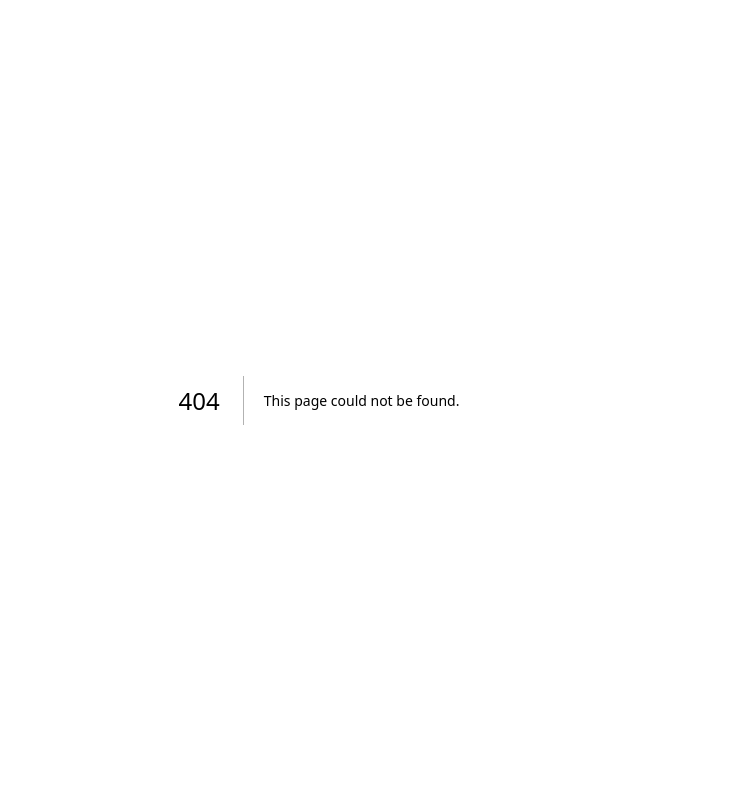
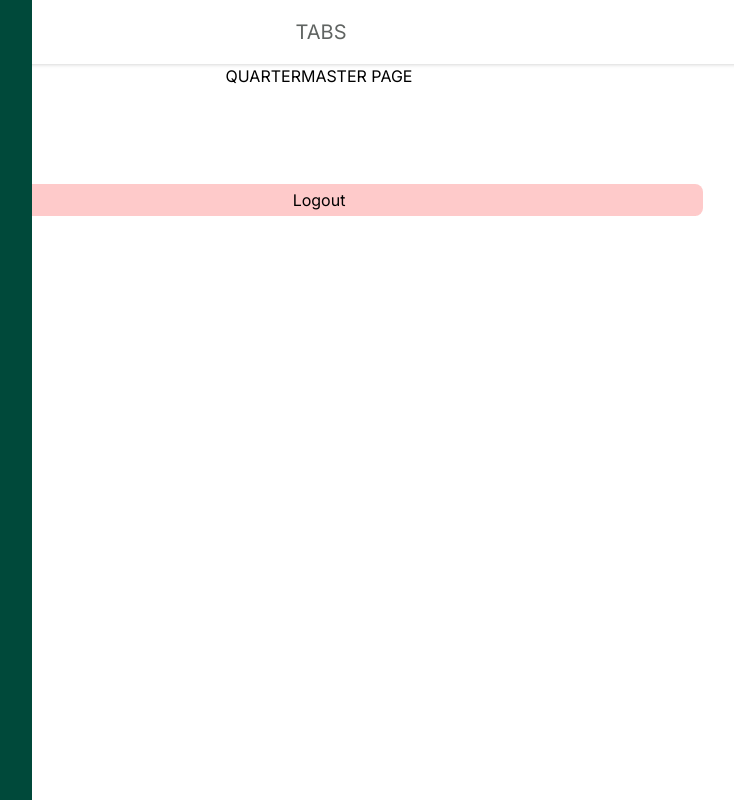
Before and after one commit to ignatiusoey09/TABS, a Next.js app in the folder client/: page /quartermaster in a window 1280 px wide. Before the commit this address had no page. Shown: the whole page, without its empty margins (321-1055 px from the left). Built offline with nearby package versions, Linux system fonts and the light colour scheme.

Commit message:
added separate qm and student profile pages

```diff
--- /dev/null
+++ b/client/src/app/(profiles)/quartermaster/page.tsx
@@ -0,0 +1,46 @@
+'use client'
+
+import { useRouter } from "next/navigation";
+import { useAuthContext } from "@/app/hooks/useAuthContext";
+import { useLogout } from "@/app/hooks/useLogout";
+import Layout from "@/app/components/layout";
+
+export default function Profile () {
+    const router = useRouter();
+    const { logout } = useLogout();
+    const { state } = useAuthContext();
+
+    //retrieve stored user in localstorage
+    const retrieve = state.user;
+
+    var user;
+    if (retrieve) {
+        user = retrieve.user;
+    } else {
+        user = {email:"", role:""};
+    }
+
+    const handleClick = () => {
+        logout();
+        //send back to login page
+        router.push("/");
+    }
+    return (
+        <Layout>
+            <div className="flex flex-col w-screen grow items-center">
+                <h1>QUARTERMASTER PAGE</h1>
+                <h2 className="mt-12">
+                    {user.email}
+                </h2>
+                <h2>
+                    {user.role}
+                </h2>
+                <button
+                    className="bg-red-200 rounded-lg mt-12"
+                    onClick={handleClick}>
+                        Logout
+                </button>
+            </div>
+        </Layout>
+    );
+}
--- a/client/src/app/profile/page.tsx
+++ b/client/src/app/(profiles)/student/page.tsx
@@ -1,9 +1,9 @@
 'use client'
 
 import { useRouter } from "next/navigation";
-import Layout from "../components/layout";
-import { useLogout } from "../hooks/useLogout";
-import { useAuthContext } from "../hooks/useAuthContext";
+import Layout from "../../components/layout";
+import { useLogout } from "../../hooks/useLogout";
+import { useAuthContext } from "../../hooks/useAuthContext";
 
 
 export default function Profile() {
@@ -30,6 +30,7 @@ export default function Profile() {
     return (
         <Layout>
             <div className="flex flex-col w-screen grow items-center">
+                <h1>STUDENT PAGE</h1>
                 <h2 className="mt-12">
                     {user.email}
                 </h2>
```
